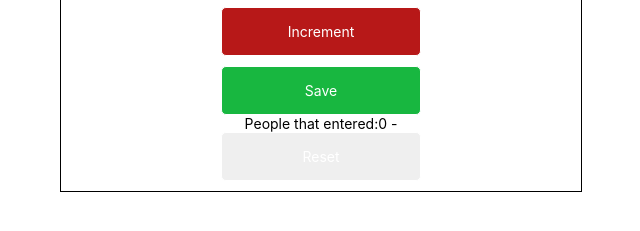
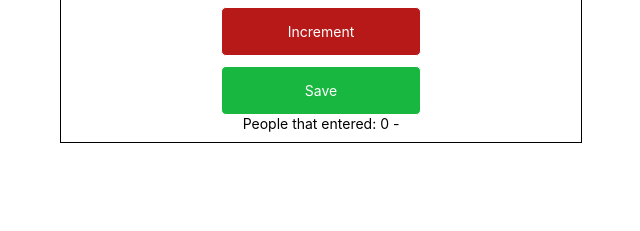
Before and after one commit to BoltUltra/people_counter, a plain HTML site: page index.html in a window 1280 px wide. Both pictures are taken after a click on the button "Save". Shown: the part 127-358 px from the top of the page, without its empty margins (319-959 px from the left). Drawn offline with Linux system fonts and the light colour scheme.

Commit message:
It has finally been completed, only some stying left

```diff
--- a/index.html
+++ b/index.html
@@ -18,7 +18,6 @@
             <button class="save" id="save-btn" onclick="save()">Save</button>
         </div>
         <p id="save-item">People that entered: </p>
-        <button id="reset" onclick="reset()">Reset</button>
     </div>
 
     <script src="./js/index.js"></script>
--- a/js/index.js
+++ b/js/index.js
@@ -12,5 +12,7 @@ function increment() {
 
 function save() {
   let saveStr = count + " - ";
-  saveEl.innerText += saveStr;
+  saveEl.textContent += saveStr;
+  countEl.textContent = 0;
+  count = 0;
 }
```
